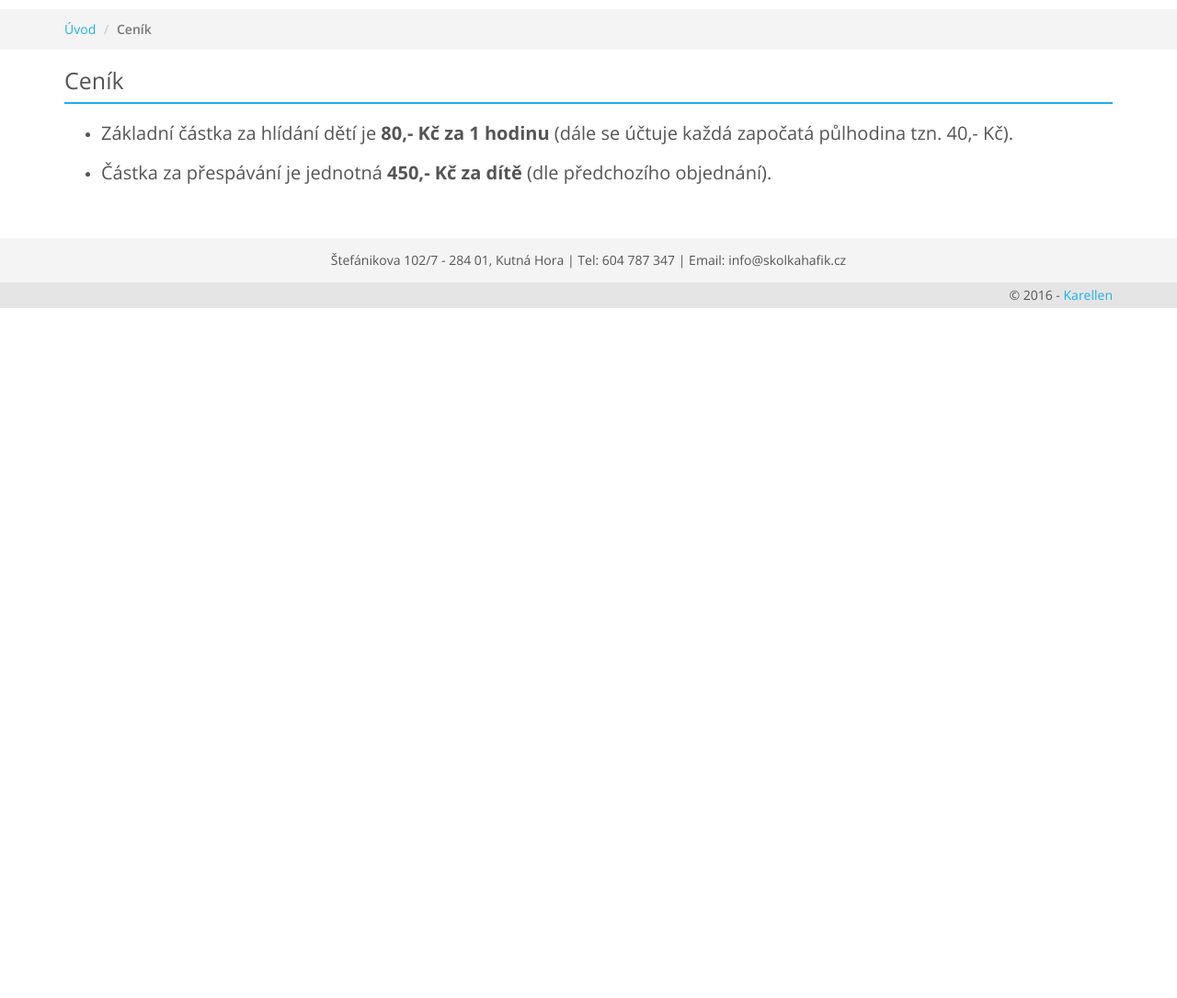
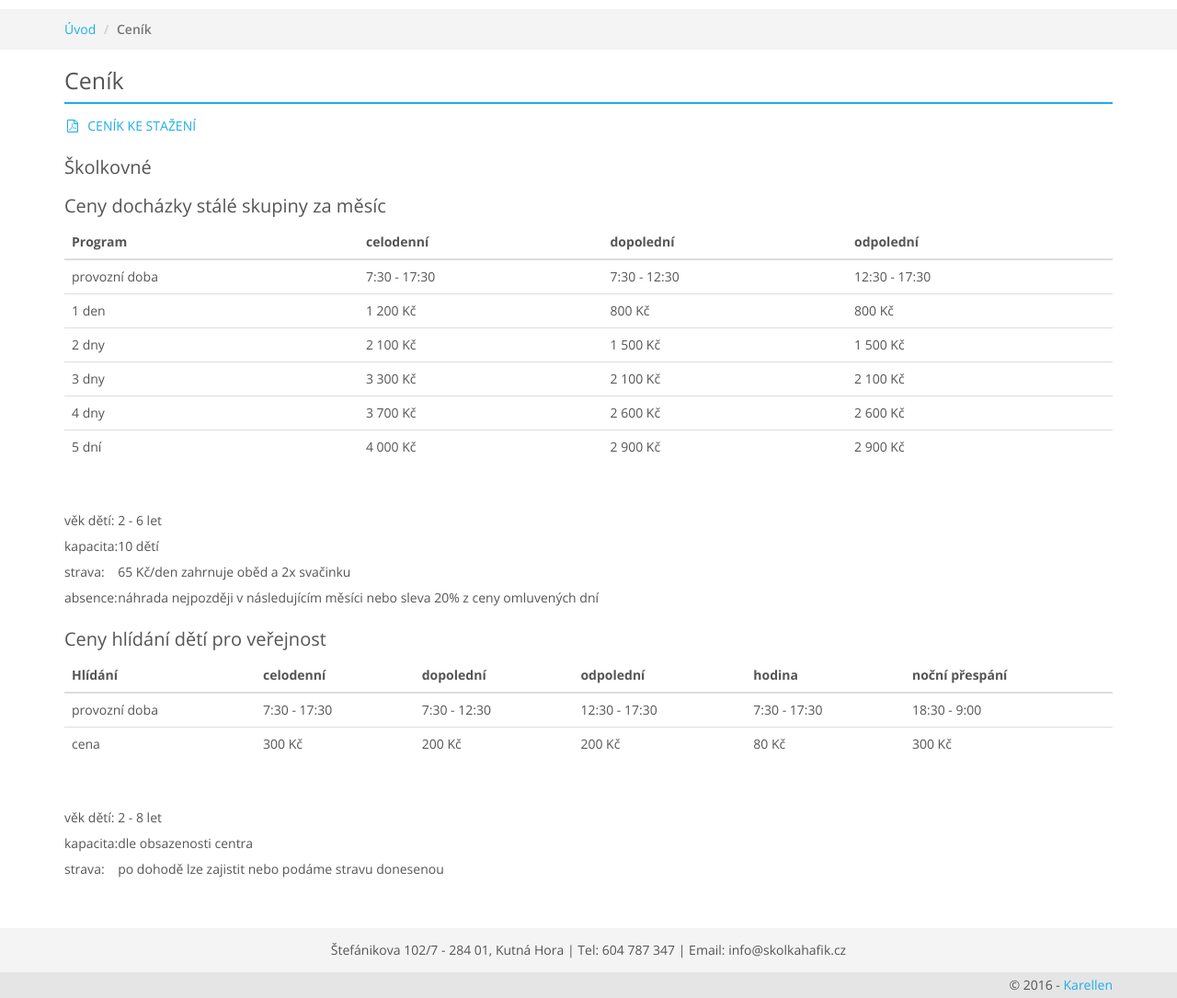
Before and after one commit to Kenji179/hafik, a PHP site: page /cenik.php in a window 1280 px wide. Shown: the part 148-1233 px from the top of the page at 92% size. Before the commit the page ends 483 px from the top, so only its background shows below. Run offline with PHP 8.4, Linux system fonts and the light colour scheme; some libraries are stand-ins or nearby versions.

Commit message:
Pricing updated

```diff
--- a/cenik.php
+++ b/cenik.php
@@ -30,12 +30,130 @@ include('inc_header.php');
         <div class="row">
             <div class="col-md-12">
                 <h1>Ceník</h1>
-                <ul>
-                    <li>
-                        <h2>Základní částka za hlídání dětí je <strong>80,- Kč za 1 hodinu</strong> (dále se účtuje každá započatá půlhodina tzn. 40,- Kč).</h2></li>
-                    <li>
-                        <h2>Částka za přespávání je jednotná <strong>450,- Kč za dítě</strong> (dle předchozího objednání).</h2></li>
-                </ul>
+                <a href="docs/skolkovne.pdf" title="Školkovné" download="skolkovne.pdf"><i class="fa fa-file-pdf-o fa-fw"></i>&nbsp; CENÍK KE STAŽENÍ</a>
+            </div>
+            <div class="col-md-12">
+                <h2>Školkovné</h2>
+                <h3>Ceny docházky stálé skupiny za měsíc</h3>
+                <table class="table">
+                    <thead>
+                        <tr>
+                            <th>Program</th>
+                            <th>celodenní</th>
+                            <th>dopolední</th>
+                            <th>odpolední</th>
+                        </tr>
+                    </thead>
+                    <tbody>
+                        <tr>
+                            <td>provozní doba</td>
+                            <td>7:30 - 17:30</td>
+                            <td>7:30 - 12:30</td>
+                            <td>12:30 - 17:30</td>
+                        </tr>
+                        <tr>
+                            <td>1 den</td>
+                            <td>1 200 Kč</td>
+                            <td>800 Kč</td>
+                            <td>800 Kč</td>
+                        </tr>
+                        <tr>
+                            <td>2 dny</td>
+                            <td>2 100 Kč</td>
+                            <td>1 500 Kč</td>
+                            <td>1 500 Kč</td>
+                        </tr>
+                        <tr>
+                            <td>3 dny</td>
+                            <td>3 300 Kč</td>
+                            <td>2 100 Kč</td>
+                            <td>2 100 Kč</td>
+                        </tr>
+                        <tr>
+                            <td>4 dny</td>
+                            <td>3 700 Kč</td>
+                            <td>2 600 Kč</td>
+                            <td>2 600 Kč</td>
+                        </tr>
+                        <tr>
+                            <td>5 dní</td>
+                            <td>4 000 Kč</td>
+                            <td>2 900 Kč</td>
+                            <td>2 900 Kč</td>
+                        </tr>
+                    </tbody>
+                </table>
+                <br>
+                <table>
+                    <tbody>
+                        <tr>
+                            <td>věk dětí:</td>
+                            <td>2 - 6 let</td>
+                        </tr>
+                        <tr>
+                            <td>kapacita:</td>
+                            <td>10 dětí</td>
+                        </tr>
+                        <tr>
+                            <td>strava:</td>
+                            <td>65 Kč/den zahrnuje oběd a 2x svačinku</td>
+                        </tr>
+                        <tr>
+                            <td>absence:</td>
+                            <td>náhrada nejpozději v následujícím měsíci nebo sleva 20% z ceny omluvených dní</td>
+                        </tr>
+                    </tbody>
+                </table>
+            </div>
+            <div class="col-md-12">
+                <h2>Ceny hlídání dětí pro veřejnost</h2>
+                <table class="table">
+                    <thead>
+                        <tr>
+                            <th>Hlídání</th>
+                            <th>celodenní</th>
+                            <th>dopolední</th>
+                            <th>odpolední</th>
+                            <th>hodina</th>
+                            <th>noční přespání</th>
+                        </tr>
+                    </thead>
+                    <tbody>
+                        <tr>
+                            <td>provozní doba</td>
+                            <td>7:30 - 17:30</td>
+                            <td>7:30 - 12:30</td>
+                            <td>12:30 - 17:30</td>
+                            <td>7:30 - 17:30</td>
+                            <td>18:30 - 9:00</td>
+                        </tr>
+                        <tr>
+                            <td>cena</td>
+                            <td>300 Kč</td>
+                            <td>200 Kč</td>
+                            <td>200 Kč</td>
+                            <td>80 Kč</td>
+                            <td>300 Kč</td>
+                        </tr>
+                    </tbody>
+                </table>
+                <br>
+                <table>
+                    <tbody>
+                        <tr>
+                            <td>věk dětí:</td>
+                            <td>2 - 8 let</td>
+                        </tr>
+                        <tr>
+                            <td>kapacita:</td>
+                            <td>dle obsazenosti centra</td>
+                        </tr>
+                        <tr>
+                            <td>strava:</td>
+                            <td>po dohodě lze zajistit nebo podáme stravu donesenou</td>
+                        </tr>
+                    </tbody>
+                </table>
             </div>
         </div>
     </div>
```
Also changed, not shown: 1 other file.
